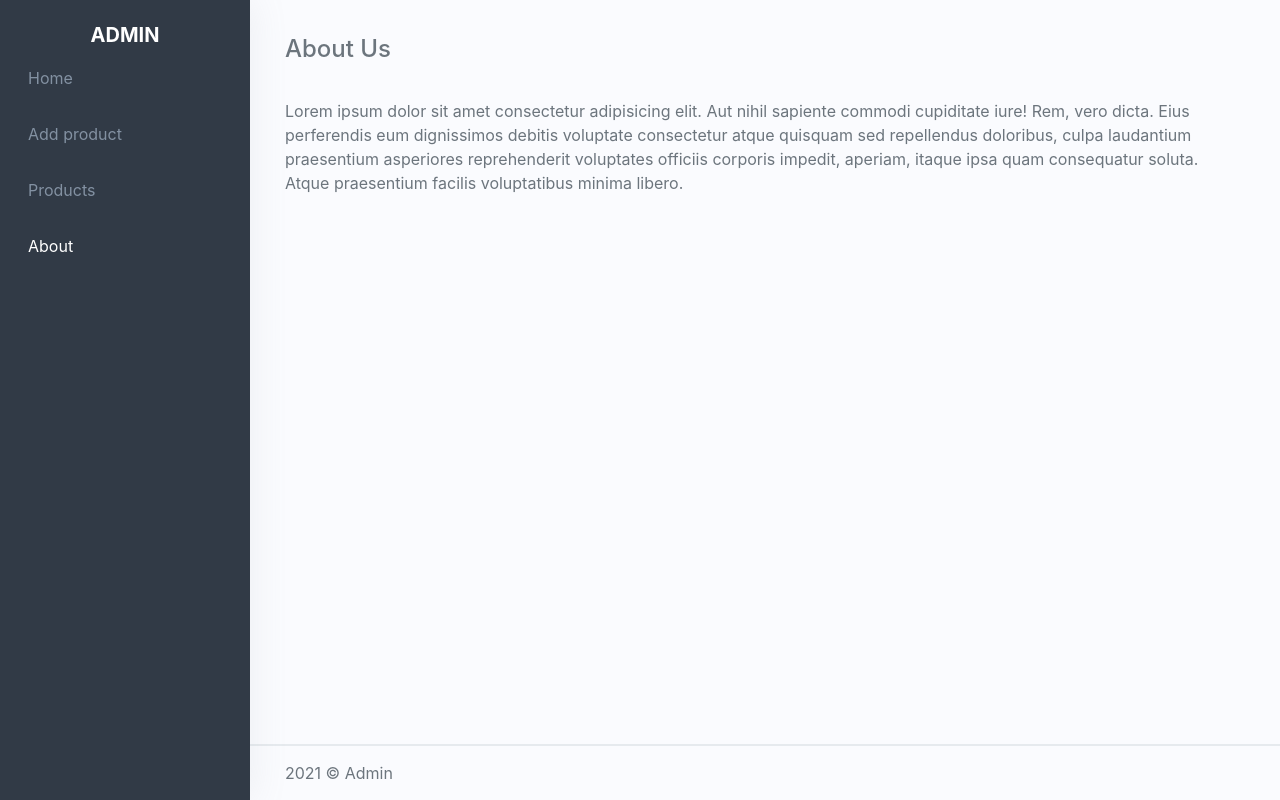
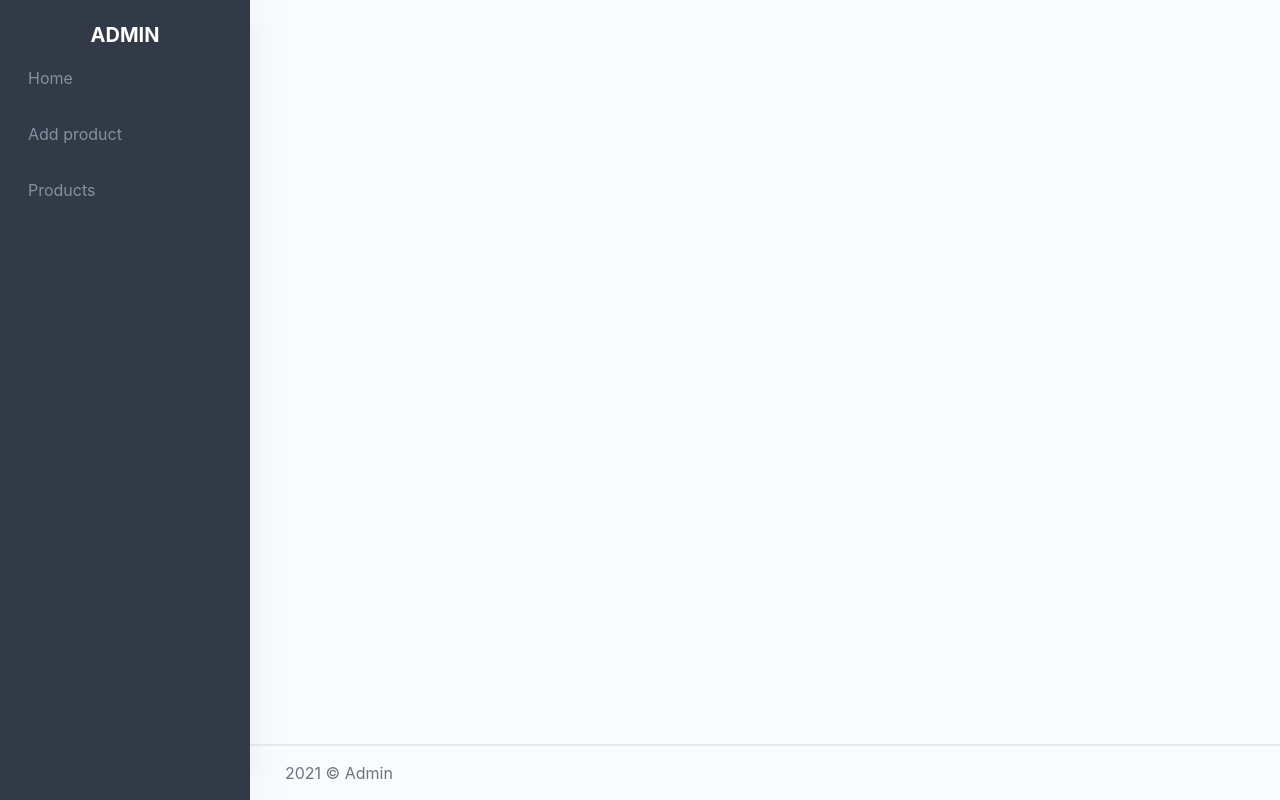
Before and after one commit to tanjuha/shop-admin, a React (Create React App) app: page /shop-admin/about in a window 1280 px wide. Built offline with nearby package versions, Linux system fonts and the light colour scheme.

Commit message:
change tsx signature and folder structure

```diff
--- a/src/App.tsx
+++ b/src/App.tsx
@@ -1,6 +1,6 @@
 import React from "react";
-import Footer from "./components/Footer/Footer";
-import Sidebar from "./components/Sidebar/Sidebar";
+import Footer from "./pages/Footer";
+import Sidebar from "./components/Sidebar";
 import "./app.scss";
 import {
   BrowserRouter as Router,
@@ -8,10 +8,9 @@ import {
   Route,
   Redirect,
 } from "react-router-dom";
-import Home from "./components/Home/Home";
-import AddProduct from "./components/AddProduct/AddProduct";
-import AboutUs from "./components/AboutUs/AbourUs";
-import Products from "./components/Products/Products";
+import Home from "./pages/Home";
+import AddProduct from "./pages/AddProduct";
+import Products from "./pages/Products";
 
 const routes = [
   {
@@ -33,11 +32,6 @@ const routes = [
     path: "/shop-admin/add-product",
     exact: true,
     main: () => <AddProduct />,
-  },
-  {
-    path: "/shop-admin/about",
-    exact: true,
-    main: () => <AboutUs />,
   },
 ];
 
--- a/src/components/AboutUs/AbourUs.tsx
+++ /dev/null
@@ -1,20 +0,0 @@
-import React from "react";
-
-const AboutUs = () => {
-  return (
-    <>
-      <h4 className="page-title">About Us</h4>
-      <p>
-        Lorem ipsum dolor sit amet consectetur adipisicing elit. Aut nihil
-        sapiente commodi cupiditate iure! Rem, vero dicta. Eius perferendis eum
-        dignissimos debitis voluptate consectetur atque quisquam sed repellendus
-        doloribus, culpa laudantium praesentium asperiores reprehenderit
-        voluptates officiis corporis impedit, aperiam, itaque ipsa quam
-        consequatur soluta. Atque praesentium facilis voluptatibus minima
-        libero.
-      </p>
-    </>
-  );
-};
-
-export default AboutUs;
--- a/src/components/Sidebar/Sidebar.tsx
+++ b/src/components/Sidebar/index.tsx
@@ -23,9 +23,6 @@ const Sidebar = () => {
           <NavLink to="/shop-admin/products" className="nav-link" activeClassName="active">
             Products
           </NavLink>
-          <NavLink to="/shop-admin/about" className="nav-link" activeClassName="active">
-            About
-          </NavLink>
         </div>
       </nav>
     </>
--- a/src/components/AddProduct/AddProduct.tsx
+++ b/src/pages/AddProduct/index.tsx
@@ -2,7 +2,7 @@ import React, { useState } from "react";
 import { useDispatch } from "react-redux";
 import { addProduct } from "../../redux/reducers/productReducer";
 import { IProduct } from "../../utils/interfaces";
-import DragDropImages from "../DragDropImages/DragDropImages";
+import DragDropImages from "../../components/DragDropImages";
 import "./style.scss";
 
 const AddProduct = () => {
```
Also changed, not shown: src/components/DragDropImages/index.tsx (renamed from src/components/DragDropImages/DragDropImages.tsx), src/pages/AddProduct/style.scss (renamed from src/components/AddProduct/style.scss), src/pages/Footer/footer.scss (renamed from src/components/Footer/footer.scss), src/pages/Footer/index.tsx (renamed from src/components/Footer/Footer.tsx), src/pages/Home/index.tsx (renamed from src/components/Home/Home.tsx), src/pages/Products/index.tsx (renamed from src/components/Products/Products.tsx), src/pages/Products/style.scss (added).
